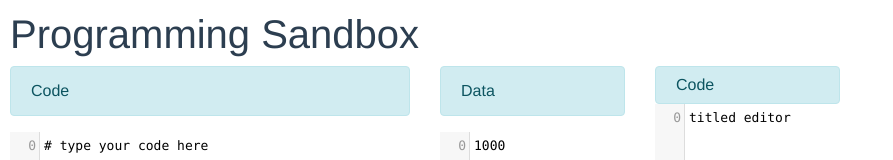
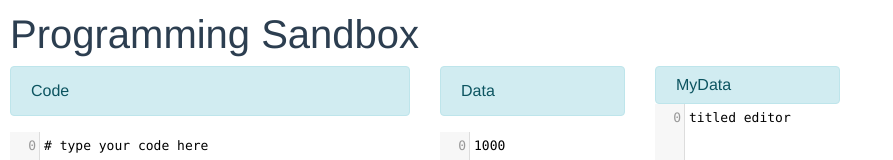
Before and after one commit to jcbuisson/simple-programming-language, a Vue app: page /#/ in a window 1280 px wide. Shown: the top 160 px of the page, without its empty margins (0-893 px from the left). Built offline with nearby package versions, Linux system fonts and the light colour scheme.

Commit message:
Added props 'title' to TitledEditor

```diff
--- a/src/components/Home.vue
+++ b/src/components/Home.vue
@@ -12,7 +12,7 @@
           <my-code-mirror v-model="code2" :options="editorOptions"></my-code-mirror>
        </div>
        <div class="col-2">
-          <titled-editor></titled-editor>
+          <titled-editor :title="'MyData'"></titled-editor>
        </div>
     </div>
     <div>
--- a/src/components/TitledEditor.vue
+++ b/src/components/TitledEditor.vue
@@ -1,7 +1,7 @@
 
 <template>
    <div>
-      <b-alert show class="title"> Code </b-alert>
+      <b-alert show class="title"> {{ title }} </b-alert>
       <my-code-mirror v-model="code" :options="editorOptions"></my-code-mirror>
    </div>
 </template>
@@ -11,13 +11,17 @@ import defaultInMyCodeMirror from '@/components/MyCodeMirror'
 
 export default {
    components: { MyCodeMirror: defaultInMyCodeMirror },
+   props: {
+      title: String,
+      //value: String,
+   },
    data () {
       return {
          state: true,
          code: 'titled editor',
          editorOptions: {
             mode: this.mode,
-            tabSize: 2,
+            tabSize: 3,
             lineNumbers: true,
             firstLineNumber: 0,
             lineWrapping: true,
```
